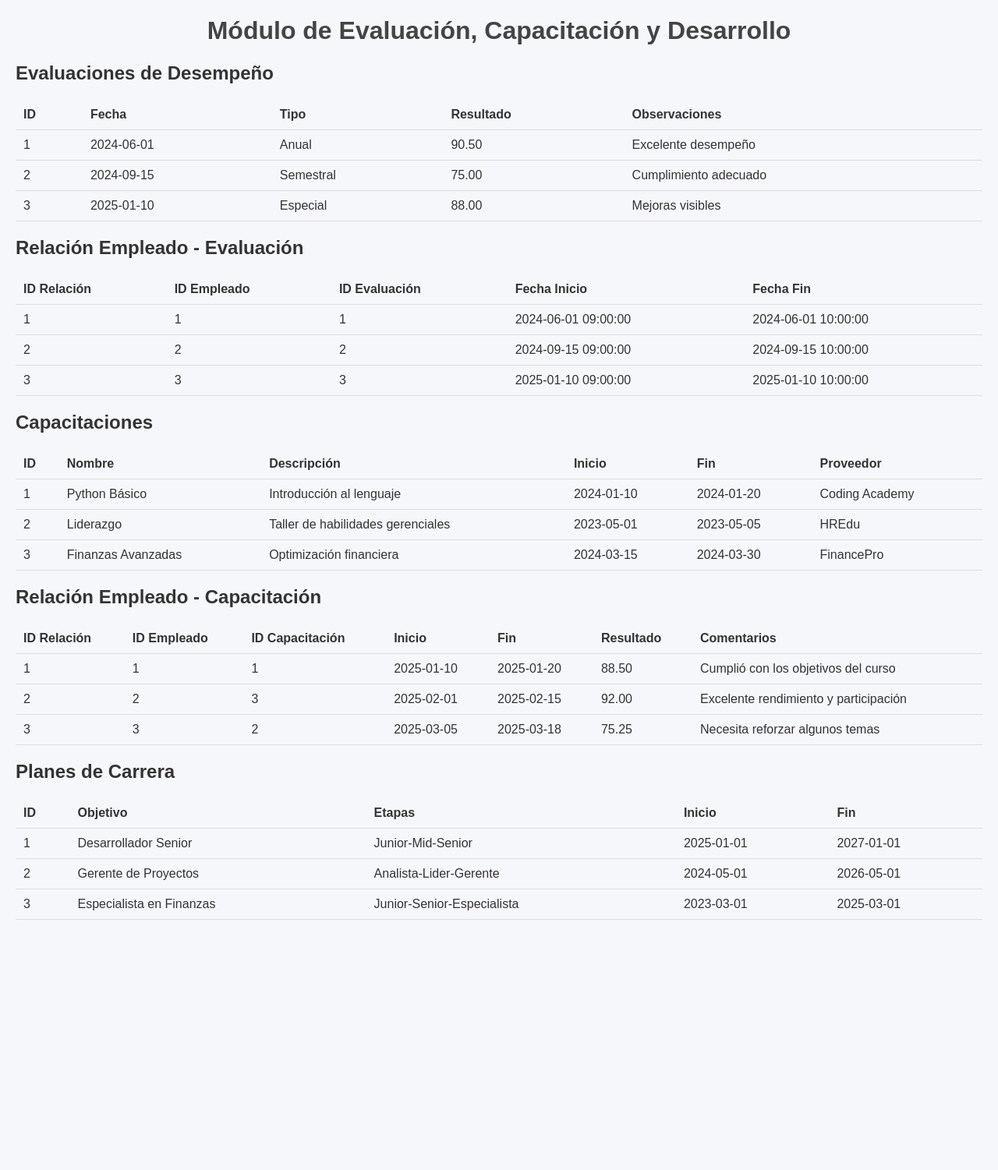
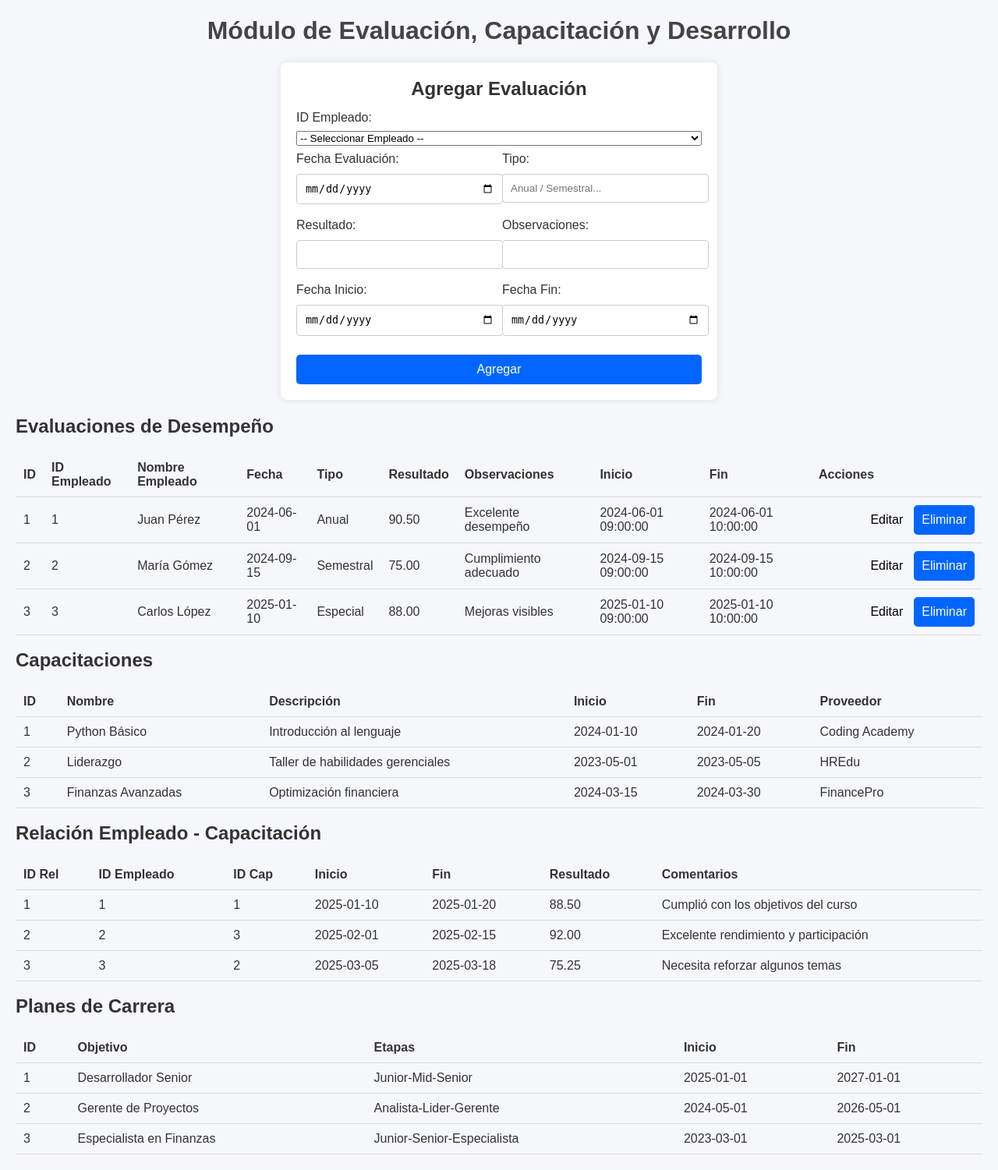
Before and after one commit to davidcllm/basesDeDatosRRHH, a Flask app: page /evaluacion in a window 1280 px wide. Shown: the part 58-1559 px from the top of the page at 78% size. Before the commit the page ends 1238 px from the top, so only its background shows below. Run offline with Flask 3, Linux system fonts and the light colour scheme; data comes from the database, SQL or seed files in the repository.

Commit message:
evaluacion vista a la mitad
avance de evaluación

```diff
--- a/backend/routes/evaluacion.py
+++ b/backend/routes/evaluacion.py
@@ -1,56 +1,170 @@
-from flask import Blueprint, render_template
+from flask import Blueprint, render_template, request, redirect, url_for, flash
 from dp import get_connection
+import pymysql
 
 evaluacion_bp = Blueprint("evaluacion", __name__)
 
+
 @evaluacion_bp.route("/evaluacion")
 def evaluacion():
+    cnx = get_connection()
+    # usar DictCursor para acceder por nombres en templates
+    cursor = cnx.cursor(pymysql.cursors.DictCursor)
 
-    # ================== EVALUACION ==================
-    cnx = get_connection()
-    cursor = cnx.cursor()
-    cursor.execute("SELECT * FROM EVALUACION;")
+    # Evaluaciones con relación a empleado (traemos nombre del empleado si existe)
+    cursor.execute("""
+        SELECT e.id_evaluacion,
+               e.fecha_evaluacion,
+               e.tipo,
+               e.resultado,
+               e.observaciones,
+               rel.id_empleado,
+               emp.nombre_completo,
+               rel.fecha_inicio,
+               rel.fecha_fin
+        FROM EVALUACION e
+        LEFT JOIN `EMPLEADO-EVALUACION` rel ON e.id_evaluacion = rel.id_evaluacion
+        LEFT JOIN EMPLEADO emp ON rel.id_empleado = emp.id_empleado
+        ORDER BY e.id_evaluacion;
+    """)
     evaluaciones = cursor.fetchall()
-    cursor.close()
-    cnx.close()
 
-    # ================== EMPLEADO - EVALUACION ==================
-    cnx = get_connection()
-    cursor = cnx.cursor()
-    cursor.execute("SELECT * FROM `EMPLEADO-EVALUACION`;")
-    empleado_evaluaciones = cursor.fetchall()
-    cursor.close()
-    cnx.close()
+    # empleados para selects
+    cursor.execute("SELECT id_empleado, nombre_completo FROM EMPLEADO ORDER BY nombre_completo;")
+    empleados = cursor.fetchall()
 
-    # ================== CAPACITACION ==================
-    cnx = get_connection()
-    cursor = cnx.cursor()
+    # capacitaciones y empleado-capacitacion (se mantienen)
     cursor.execute("SELECT * FROM CAPACITACION;")
     capacitaciones = cursor.fetchall()
-    cursor.close()
-    cnx.close()
 
-    # ================== EMPLEADO - CAPACITACION ==================
-    cnx = get_connection()
-    cursor = cnx.cursor()
     cursor.execute("SELECT * FROM `EMPLEADO-CAPACITACION`;")
     empleado_capacitaciones = cursor.fetchall()
-    cursor.close()
-    cnx.close()
 
-    # ================== PLAN CARRERA ==================
-    cnx = get_connection()
-    cursor = cnx.cursor()
+    # planes de carrera
     cursor.execute("SELECT * FROM PLAN_CARRERA;")
     planes_carrera = cursor.fetchall()
+
     cursor.close()
     cnx.close()
 
     return render_template(
         "evaluacion.html",
         evaluaciones=evaluaciones,
-        empleado_evaluaciones=empleado_evaluaciones,
+        empleados=empleados,
         capacitaciones=capacitaciones,
         empleado_capacitaciones=empleado_capacitaciones,
         planes_carrera=planes_carrera
     )
+
+
+# ---------------------------
+# AGREGAR EVALUACIÓN
+# ---------------------------
+@evaluacion_bp.route("/evaluacion/agregar", methods=["POST"])
+def agregar_evaluacion():
+    id_empleado = request.form.get("id_empleado") or None
+    fecha_evaluacion = request.form.get("fecha_evaluacion")
+    tipo = request.form.get("tipo")
+    resultado = request.form.get("resultado")
+    observaciones = request.form.get("observaciones") or ""
+    fecha_inicio = request.form.get("fecha_inicio")
+    fecha_fin = request.form.get("fecha_fin")
+
+    # validación básica de fechas (strings 'YYYY-MM-DD' comparan bien)
+    if fecha_inicio and fecha_fin and fecha_inicio > fecha_fin:
+        flash("La fecha de inicio no puede ser posterior a la fecha final.", "error")
+        return redirect(url_for("evaluacion.evaluacion"))
+
+    cnx = get_connection()
+    cursor = cnx.cursor()
+
+    # insertar en EVALUACION
+    cursor.execute("""
+        INSERT INTO EVALUACION (fecha_evaluacion, tipo, resultado, observaciones)
+        VALUES (%s, %s, %s, %s);
+    """, (fecha_evaluacion, tipo, resultado, observaciones))
+    id_eval = cursor.lastrowid
+
+    # insertar en tabla puente si nos dieron id_empleado
+    if id_empleado:
+        cursor.execute("""
+            INSERT INTO `EMPLEADO-EVALUACION` (id_empleado, id_evaluacion, fecha_inicio, fecha_fin)
+            VALUES (%s, %s, %s, %s);
+        """, (id_empleado, id_eval, fecha_inicio, fecha_fin))
+
+    cnx.commit()
+    cursor.close()
+    cnx.close()
+
+    return redirect(url_for("evaluacion.evaluacion"))
+
+
+# ---------------------------
+# EDITAR EVALUACIÓN (desde modal)
+# ---------------------------
+@evaluacion_bp.route("/evaluacion/editar/<int:id_eval>", methods=["POST"])
+def editar_evaluacion(id_eval):
+    fecha_evaluacion = request.form.get("fecha_evaluacion")
+    tipo = request.form.get("tipo")
+    resultado = request.form.get("resultado")
+    observaciones = request.form.get("observaciones") or ""
+    id_empleado = request.form.get("id_empleado") or None
+    fecha_inicio = request.form.get("fecha_inicio")
+    fecha_fin = request.form.get("fecha_fin")
+
+    if fecha_inicio and fecha_fin and fecha_inicio > fecha_fin:
+        flash("La fecha de inicio no puede ser posterior a la fecha final.", "error")
+        return redirect(url_for("evaluacion.evaluacion"))
+
+    cnx = get_connection()
+    cursor = cnx.cursor()
+
+    # actualizar EVALUACION
+    cursor.execute("""
+        UPDATE EVALUACION
+        SET fecha_evaluacion=%s, tipo=%s, resultado=%s, observaciones=%s
+        WHERE id_evaluacion=%s;
+    """, (fecha_evaluacion, tipo, resultado, observaciones, id_eval))
+
+    # actualizar o insertar en la tabla puente EMPLEADO-EVALUACION
+    # verificar si ya existe relación
+    cursor.execute("SELECT COUNT(*) AS cnt FROM `EMPLEADO-EVALUACION` WHERE id_evaluacion=%s;", (id_eval,))
+    row = cursor.fetchone()
+    if row and row[0] if isinstance(row, tuple) else row.get("cnt", 0):
+        # existe -> actualizar
+        cursor.execute("""
+            UPDATE `EMPLEADO-EVALUACION`
+            SET id_empleado=%s, fecha_inicio=%s, fecha_fin=%s
+            WHERE id_evaluacion=%s;
+        """, (id_empleado, fecha_inicio, fecha_fin, id_eval))
+    else:
+        # no existe -> insertar (si nos dieron empleado)
+        if id_empleado:
+            cursor.execute("""
+                INSERT INTO `EMPLEADO-EVALUACION` (id_empleado, id_evaluacion, fecha_inicio, fecha_fin)
+                VALUES (%s, %s, %s, %s);
+            """, (id_empleado, id_eval, fecha_inicio, fecha_fin))
+
+    cnx.commit()
+    cursor.close()
+    cnx.close()
+
+    return redirect(url_for("evaluacion.evaluacion"))
+
+
+# ---------------------------
+# ELIMINAR EVALUACIÓN
+# ---------------------------
+@evaluacion_bp.route("/evaluacion/eliminar/<int:id_eval>", methods=["POST"])
+def eliminar_evaluacion(id_eval):
+    cnx = get_connection()
+    cursor = cnx.cursor()
+
+    cursor.execute("DELETE FROM `EMPLEADO-EVALUACION` WHERE id_evaluacion=%s;", (id_eval,))
+    cursor.execute("DELETE FROM EVALUACION WHERE id_evaluacion=%s;", (id_eval,))
+
+    cnx.commit()
+    cursor.close()
+    cnx.close()
+
+    return redirect(url_for("evaluacion.evaluacion"))
--- a/frontend/templates/evaluacion.html
+++ b/frontend/templates/evaluacion.html
@@ -3,73 +3,167 @@
 
 <h1>Módulo de Evaluación, Capacitación y Desarrollo</h1>
 
-<!-- ================================================= -->
-<!-- EVALUACIONES -->
-<!-- ================================================= -->
-<h2>Evaluaciones de Desempeño</h2>
+<!-- FORMULARIO AGREGAR (centrado) -->
+<div class="form-container" style="width:520px; margin: 20px auto;">
+  <form action="{{ url_for('evaluacion.agregar_evaluacion') }}" method="POST" style="display:flex;flex-direction:column;gap:8px;">
+    <h2 style="text-align:center; margin:0 0 6px 0;">Agregar Evaluación</h2>
+
+    <label>ID Empleado:</label>
+    <select name="id_empleado" required>
+      <option value="">-- Seleccionar Empleado --</option>
+      {% for emp in empleados %}
+        <option value="{{ emp.id_empleado }}">{{ emp.nombre_completo }}</option>
+      {% endfor %}
+    </select>
+
+    <div style="display:flex;gap:8px;">
+      <div style="flex:1;">
+        <label>Fecha Evaluación:</label>
+        <input type="date" name="fecha_evaluacion" required>
+      </div>
+      <div style="flex:1;">
+        <label>Tipo:</label>
+        <input type="text" name="tipo" placeholder="Anual / Semestral..." required>
+      </div>
+    </div>
+
+    <div style="display:flex;gap:8px;">
+      <div style="flex:1;">
+        <label>Resultado:</label>
+        <input type="text" name="resultado" required>
+      </div>
+      <div style="flex:1;">
+        <label>Observaciones:</label>
+        <input type="text" name="observaciones">
+      </div>
+    </div>
+
+    <div style="display:flex;gap:8px;">
+      <div style="flex:1;">
+        <label>Fecha Inicio:</label>
+        <input type="date" name="fecha_inicio" required>
+      </div>
+      <div style="flex:1;">
+        <label>Fecha Fin:</label>
+        <input type="date" name="fecha_fin" required>
+      </div>
+    </div>
+
+    <button type="submit" style="width:100%; margin-top:6px;">Agregar</button>
+  </form>
+</div>
+
+<!-- TABLA EVALUACIONES -->
+<h2 style="margin-top:12px;">Evaluaciones de Desempeño</h2>
 <table>
   <thead>
     <tr>
       <th>ID</th>
+      <th>ID Empleado</th>
+      <th>Nombre Empleado</th>
       <th>Fecha</th>
       <th>Tipo</th>
       <th>Resultado</th>
       <th>Observaciones</th>
+      <th>Inicio</th>
+      <th>Fin</th>
+      <th>Acciones</th>
     </tr>
   </thead>
+
   <tbody>
     {% for e in evaluaciones %}
-        <tr>
+    <tr id="row-eval-{{ e.id_evaluacion }}">
       <td>{{ e.id_evaluacion }}</td>
+      <td>{{ e.id_empleado }}</td>
+      <td>{{ e.nombre_completo or '' }}</td>
       <td>{{ e.fecha_evaluacion }}</td>
       <td>{{ e.tipo }}</td>
       <td>{{ e.resultado }}</td>
       <td>{{ e.observaciones }}</td>
+      <td>{{ e.fecha_inicio }}</td>
+      <td>{{ e.fecha_fin }}</td>
+      <td style="width:200px;">
+        <div style="display:flex;gap:8px;justify-content:flex-end;">
+          <button type="button" onclick="openEditModal({{ e.id_evaluacion }})">Editar</button>
+
+          <form action="{{ url_for('evaluacion.eliminar_evaluacion', id_eval=e.id_evaluacion) }}" method="POST" style="margin:0;">
+            <button type="submit" onclick="return confirm('¿Eliminar evaluación?')">Eliminar</button>
+          </form>
+        </div>
+      </td>
     </tr>
+
+    <!-- EDIT MODAL (oculto hasta que se abra) -->
+    <div id="overlay-eval-{{ e.id_evaluacion }}" class="modal-overlay" style="display:none;position:fixed;inset:0;background:rgba(0,0,0,0.35);z-index:999;" onclick="closeEditModal({{ e.id_evaluacion }})"></div>
+
+    <div id="modal-eval-{{ e.id_evaluacion }}" class="edit-modal" style="display:none;position:fixed;left:50%;top:50%;transform:translate(-50%,-50%);width:640px;background:#fff;border-radius:8px;padding:18px;z-index:1000;box-shadow:0 8px 24px rgba(0,0,0,0.15);">
+      <h3 style="margin-top:0;">Editar Evaluación #{{ e.id_evaluacion }}</h3>
+
+      <form action="{{ url_for('evaluacion.editar_evaluacion', id_eval=e.id_evaluacion) }}" method="POST" style="display:flex;flex-direction:column;gap:10px;">
+        <div style="display:flex;gap:10px;align-items:center;">
+          <div style="flex:1;">
+            <label>ID Empleado</label>
+            <select name="id_empleado" style="width:100%;">
+              <option value="">-- Seleccionar Empleado --</option>
+              {% for emp in empleados %}
+                <option value="{{ emp.id_empleado }}" {% if emp.id_empleado == e.id_empleado %}selected{% endif %}>{{ emp.nombre_completo }}</option>
+              {% endfor %}
+            </select>
+          </div>
+
+          <div style="flex:1;">
+            <label>Fecha Evaluación</label>
+            <input type="date" name="fecha_evaluacion" value="{{ e.fecha_evaluacion }}" required>
+          </div>
+
+          <div style="flex:1;">
+            <label>Tipo</label>
+            <input type="text" name="tipo" value="{{ e.tipo }}" required>
+          </div>
+        </div>
+
+        <!-- horizontal row -->
+        <div style="display:flex;gap:10px;align-items:center;">
+          <div style="flex:1;">
+            <label>Resultado</label>
+            <input type="text" name="resultado" value="{{ e.resultado }}" required>
+          </div>
+
+          <div style="flex:2;">
+            <label>Observaciones</label>
+            <input type="text" name="observaciones" value="{{ e.observaciones }}">
+          </div>
+        </div>
+
+        <!-- fechas inicio/fin horizontal -->
+        <div style="display:flex;gap:10px;">
+          <div style="flex:1;">
+            <label>Fecha Inicio</label>
+            <input type="date" name="fecha_inicio" value="{{ e.fecha_inicio }}">
+          </div>
+          <div style="flex:1;">
+            <label>Fecha Fin</label>
+            <input type="date" name="fecha_fin" value="{{ e.fecha_fin }}">
+          </div>
+        </div>
+
+        <div style="display:flex;gap:8px;justify-content:flex-end;">
+          <button type="submit" style="background:#0066ff;color:#fff;padding:8px 14px;border-radius:6px;border:0;">Actualizar</button>
+          <button type="button" onclick="closeEditModal({{ e.id_evaluacion }})" style="background:#e9ecef;padding:8px 14px;border-radius:6px;border:0;">Cancelar</button>
+        </div>
+      </form>
+    </div>
     {% endfor %}
   </tbody>
 </table>
 
-<!-- ================================================= -->
-<!-- EMPLEADO - EVALUACION -->
-<!-- ================================================= -->
-<h2>Relación Empleado - Evaluación</h2>
+<!-- CAPACITACIONES -->
+<h2 style="margin-top:18px;">Capacitaciones</h2>
 <table>
   <thead>
     <tr>
-            <th>ID Relación</th>
-            <th>ID Empleado</th>
-            <th>ID Evaluación</th>
-            <th>Fecha Inicio</th>
-            <th>Fecha Fin</th>
-        </tr>
-    </thead>
-    <tbody>
-        {% for r in empleado_evaluaciones %}
-        <tr>
-            <td>{{ r["id_empleado-evaluacion"] }}</td>
-            <td>{{ r.id_empleado }}</td>
-            <td>{{ r.id_evaluacion }}</td>
-            <td>{{ r.fecha_inicio }}</td>
-            <td>{{ r.fecha_fin }}</td>
-        </tr>
-        {% endfor %}
-    </tbody>
-</table>
-
-<!-- ================================================= -->
-<!-- CAPACITACIÓN -->
-<!-- ================================================= -->
-<h2>Capacitaciones</h2>
-<table>
-    <thead>
-        <tr>
-            <th>ID</th>
-            <th>Nombre</th>
-            <th>Descripción</th>
-            <th>Inicio</th>
-            <th>Fin</th>
-            <th>Proveedor</th>
+      <th>ID</th><th>Nombre</th><th>Descripción</th><th>Inicio</th><th>Fin</th><th>Proveedor</th>
     </tr>
   </thead>
   <tbody>
@@ -86,20 +180,12 @@
   </tbody>
 </table>
 
-<!-- ================================================= -->
 <!-- EMPLEADO - CAPACITACIÓN -->
-<!-- ================================================= -->
-<h2>Relación Empleado - Capacitación</h2>
+<h2 style="margin-top:18px;">Relación Empleado - Capacitación</h2>
 <table>
   <thead>
     <tr>
-            <th>ID Relación</th>
-            <th>ID Empleado</th>
-            <th>ID Capacitación</th>
-            <th>Inicio</th>
-            <th>Fin</th>
-            <th>Resultado</th>
-            <th>Comentarios</th>
+      <th>ID Rel</th><th>ID Empleado</th><th>ID Cap</th><th>Inicio</th><th>Fin</th><th>Resultado</th><th>Comentarios</th>
     </tr>
   </thead>
   <tbody>
@@ -117,19 +203,11 @@
   </tbody>
 </table>
 
-<!-- ================================================= -->
 <!-- PLANES DE CARRERA -->
-<!-- ================================================= -->
-<h2>Planes de Carrera</h2>
+<h2 style="margin-top:18px;">Planes de Carrera</h2>
 <table>
   <thead>
-        <tr>
-            <th>ID</th>
-            <th>Objetivo</th>
-            <th>Etapas</th>
-            <th>Inicio</th>
-            <th>Fin</th>
-        </tr>
+    <tr><th>ID</th><th>Objetivo</th><th>Etapas</th><th>Inicio</th><th>Fin</th></tr>
   </thead>
   <tbody>
     {% for p in planes_carrera %}
@@ -144,4 +222,15 @@
   </tbody>
 </table>
 
+<script>
+function openEditModal(id){
+  document.getElementById('overlay-eval-' + id).style.display = 'block';
+  document.getElementById('modal-eval-' + id).style.display = 'block';
+}
+function closeEditModal(id){
+  document.getElementById('overlay-eval-' + id).style.display = 'none';
+  document.getElementById('modal-eval-' + id).style.display = 'none';
+}
+</script>
+
 {% endblock %}
```
Lines whose indentation alone changed are shown as unchanged.
